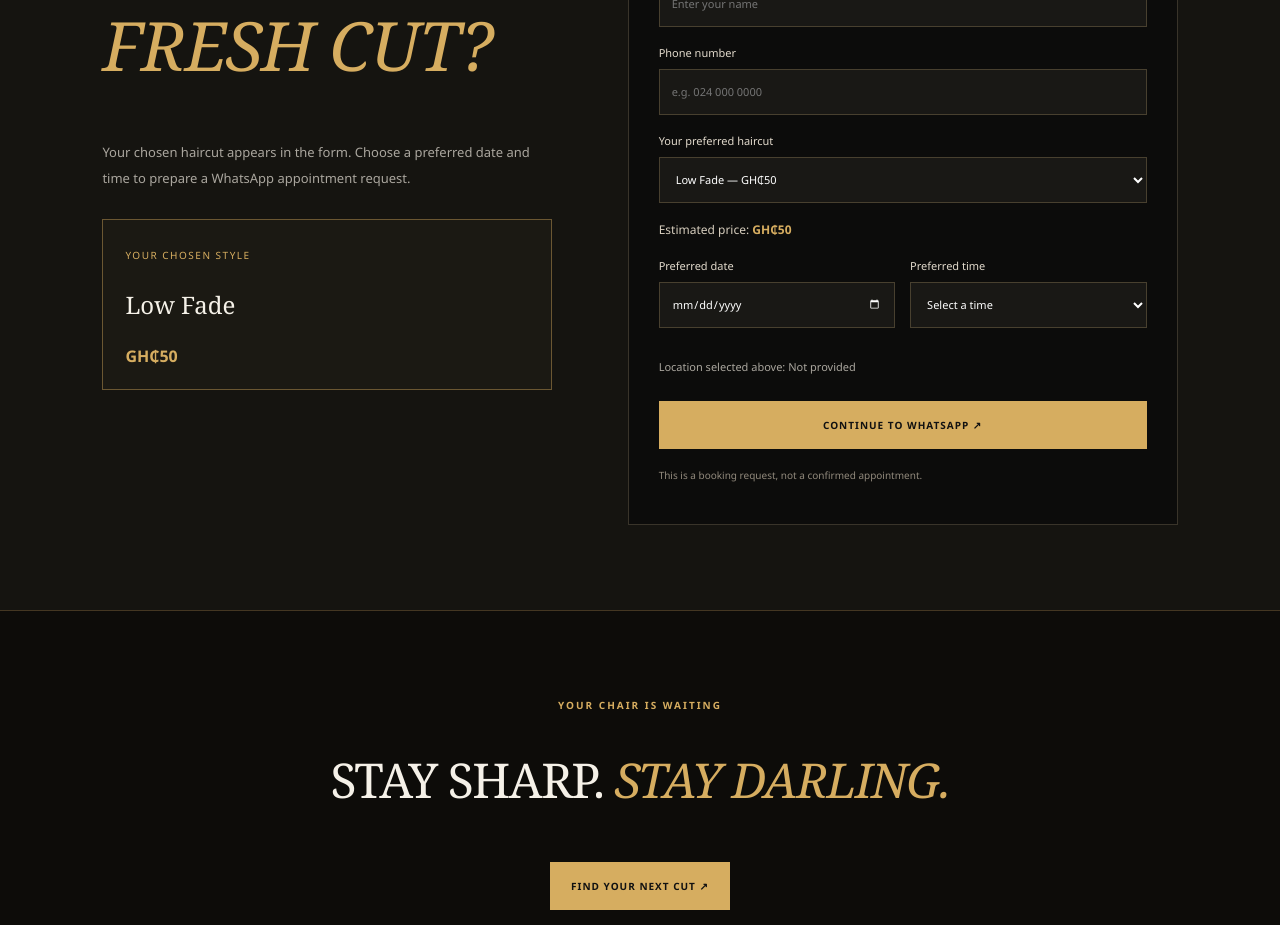
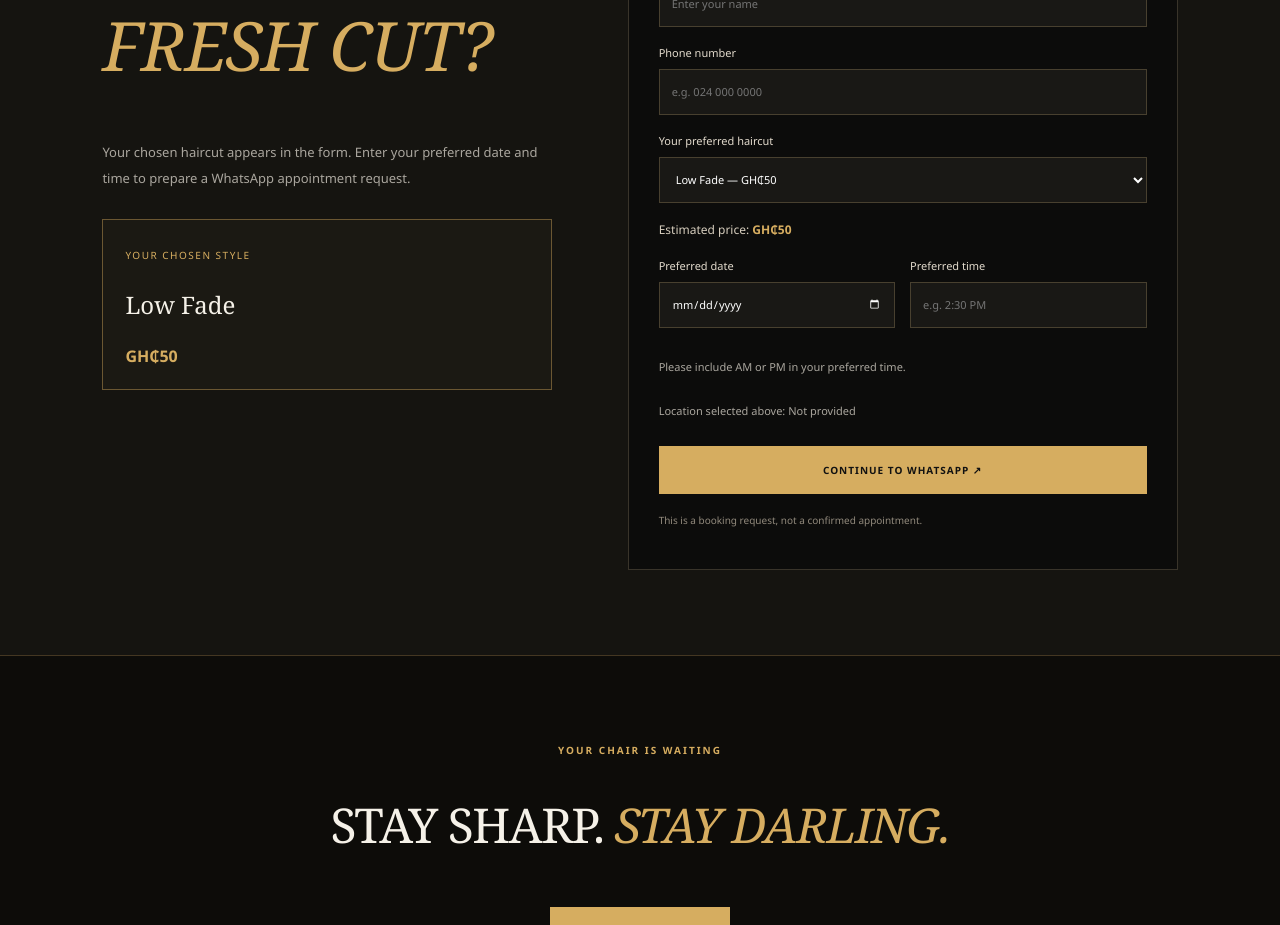
Before and after one commit to asaresolomom/darling-de-barber, a React (Vite) app: page / in a window 1280 px wide. Shown: the part 5620-6545 px from the top of the page. Built offline with nearby package versions, Linux system fonts and the light colour scheme.

Commit message:
Allow customers to type preferred appointment time

```diff
--- a/src/App.jsx
+++ b/src/App.jsx
@@ -32,30 +32,6 @@ const categories = [
 ];
 
 const WHATSAPP_NUMBER = '233532107834';
-
-const appointmentTimes = [
-  '09:00 AM',
-  '09:30 AM',
-  '10:00 AM',
-  '10:30 AM',
-  '11:00 AM',
-  '11:30 AM',
-  '12:00 PM',
-  '12:30 PM',
-  '01:00 PM',
-  '01:30 PM',
-  '02:00 PM',
-  '02:30 PM',
-  '03:00 PM',
-  '03:30 PM',
-  '04:00 PM',
-  '04:30 PM',
-  '05:00 PM',
-  '05:30 PM',
-  '06:00 PM',
-  '06:30 PM',
-  '07:00 PM',
-];
 
 export default function App() {
   const [menuOpen, setMenuOpen] = useState(false);
@@ -143,12 +119,12 @@ export default function App() {
       '',
       'I would like to request an appointment.',
       '',
-      `Name: ${form.name}`,
-      `Phone: ${form.phone}`,
+      `Name: ${form.name.trim()}`,
+      `Phone: ${form.phone.trim()}`,
       `Preferred haircut: ${form.service}`,
       `Estimated price: GH₵${selectedCut.price}`,
       `Preferred date: ${form.date}`,
-      `Preferred time: ${form.time}`,
+      `Preferred time: ${form.time.trim()}`,
       '',
       'CUSTOMER LOCATION',
       `Area or address: ${customerLocation.location || 'Not provided'}`,
@@ -394,7 +370,7 @@ export default function App() {
             </h2>
 
             <p>
-              Your chosen haircut appears in the form. Choose a preferred
+              Your chosen haircut appears in the form. Enter your preferred
               date and time to prepare a WhatsApp appointment request.
             </p>
 
@@ -475,21 +451,21 @@ export default function App() {
 
               <label>
                 Preferred time
-                <select
+                <input
+                  type="text"
                   name="time"
                   value={form.time}
                   onChange={updateForm}
+                  placeholder="e.g. 2:30 PM"
+                  autoComplete="off"
                   required
-                >
-                  <option value="">Select a time</option>
-                  {appointmentTimes.map((time) => (
-                    <option key={time} value={time}>
-                      {time}
-                    </option>
-                  ))}
-                </select>
+                />
               </label>
             </div>
+
+            <p className="form-intro">
+              Please include AM or PM in your preferred time.
+            </p>
 
             <p className="form-intro">
               Location selected above:
```
